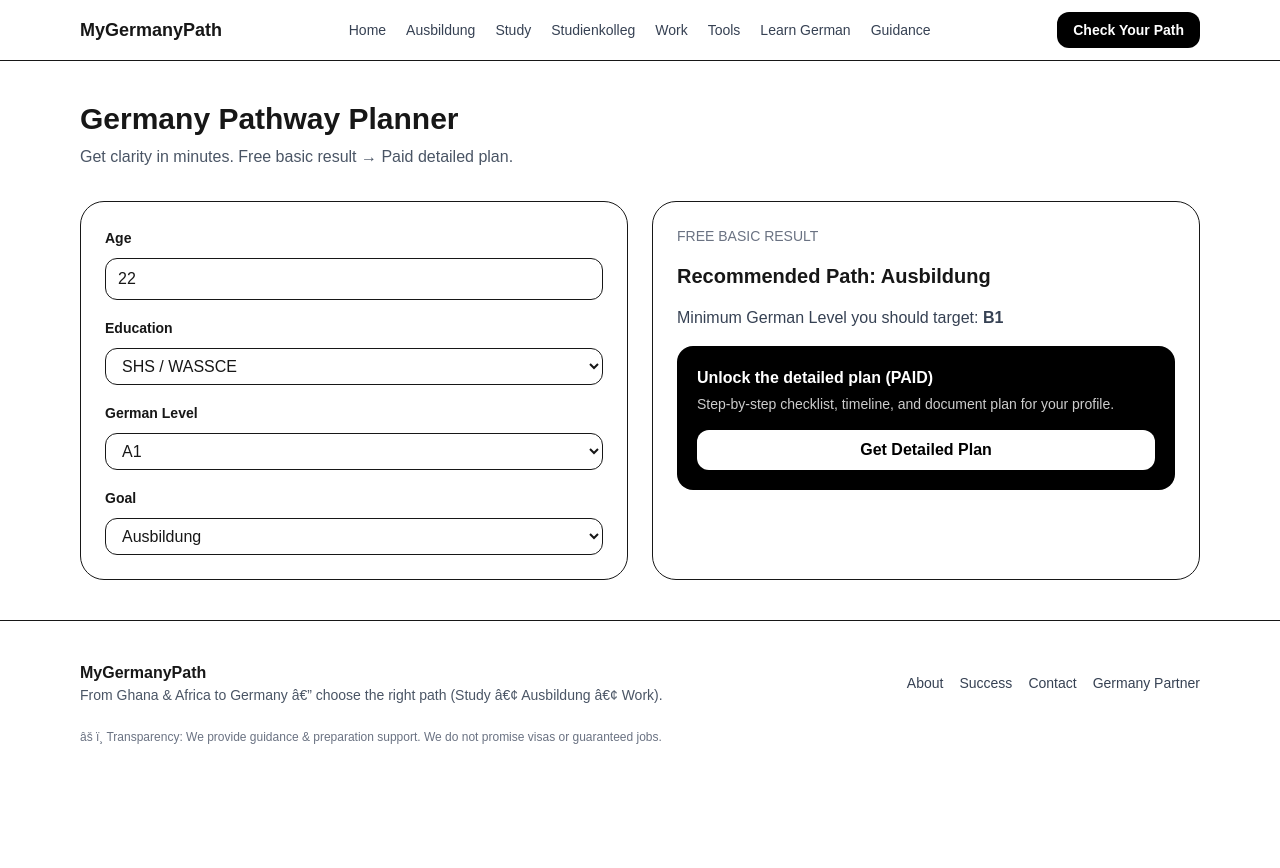
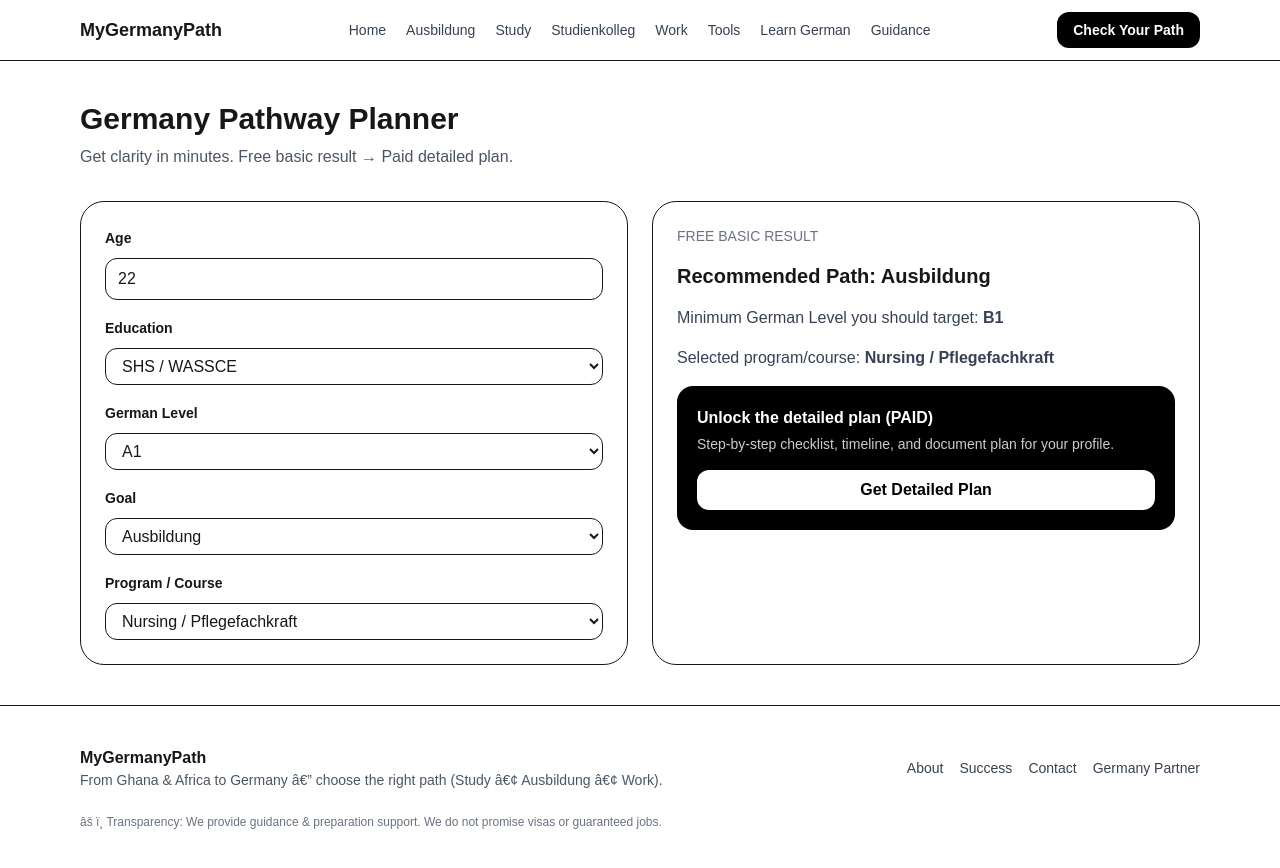
Before and after one commit to learngermanghana/mygermanypath, a Next.js app: page /tools/pathway-planner in a window 1280 px wide. Before the commit the page ends 800 px from the top, so only its background shows below. Built offline with nearby package versions, Linux system fonts and the light colour scheme.

Commit message:
Add program selection to pathway planner

```diff
--- a/src/app/tools/pathway-planner/page.tsx
+++ b/src/app/tools/pathway-planner/page.tsx
@@ -1,6 +1,6 @@
 "use client";
 
-import { useMemo, useState } from "react";
+import { useEffect, useMemo, useState } from "react";
 
 type Goal = "Ausbildung" | "Study" | "Work";
 
@@ -9,6 +9,40 @@ export default function Planner() {
   const [education, setEducation] = useState<string>("SHS / WASSCE");
   const [germanLevel, setGermanLevel] = useState<string>("A1");
   const [goal, setGoal] = useState<Goal>("Ausbildung");
+  const [program, setProgram] = useState<string>("");
+
+  const ausbildungPrograms = [
+    "Nursing / Pflegefachkraft",
+    "Hotel & hospitality (Hotelfachmann/-frau)",
+    "Mechatronics (Mechatroniker/-in)",
+    "IT specialist (Fachinformatiker/-in)",
+    "Electrician (Elektroniker/-in)",
+    "Automotive technician (Kfz-Mechatroniker/-in)",
+  ];
+
+  const studyCourses = [
+    "Computer Science / IT",
+    "Business Administration",
+    "Mechanical Engineering",
+    "Data Science / AI",
+    "Nursing / Public Health",
+    "Hospitality & Tourism",
+  ];
+
+  const programOptions = useMemo(() => {
+    if (goal === "Ausbildung") return ausbildungPrograms;
+    if (goal === "Study") return studyCourses;
+    return [];
+  }, [goal]);
+
+  useEffect(() => {
+    if (programOptions.length === 0) {
+      setProgram("");
+      return;
+    }
+
+    setProgram((current) => (current && programOptions.includes(current) ? current : programOptions[0]));
+  }, [programOptions]);
 
   const result = useMemo(() => {
     let recommended = goal;
@@ -90,6 +124,23 @@ export default function Planner() {
               <option>Work</option>
             </select>
           </div>
+
+          {programOptions.length > 0 && (
+            <div>
+              <label className="text-sm font-semibold">Program / Course</label>
+              <select
+                value={program}
+                onChange={(e) => setProgram(e.target.value)}
+                className="mt-2 w-full rounded-xl border px-3 py-2"
+              >
+                {programOptions.map((option) => (
+                  <option key={option} value={option}>
+                    {option}
+                  </option>
+                ))}
+              </select>
+            </div>
+          )}
         </section>
 
         <section className="rounded-3xl border p-6 space-y-4">
@@ -99,6 +150,11 @@ export default function Planner() {
             Minimum German Level you should target:{" "}
             <span className="font-bold">{result.minGerman}</span>
           </p>
+          {program && (
+            <p className="text-gray-700">
+              Selected program/course: <span className="font-semibold">{program}</span>
+            </p>
+          )}
 
           {result.notes.length > 0 && (
             <div className="rounded-2xl bg-gray-50 p-4">
```
